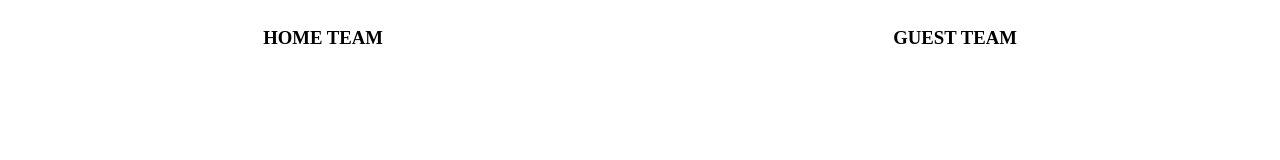
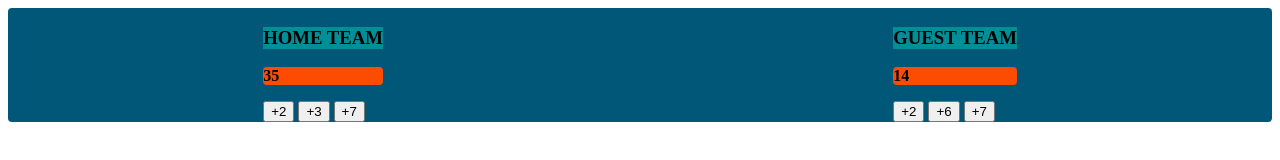
Before and after one commit to chriswebdv/Scrimba-Projects, a plain HTML site: page Project-1/index.html in a window 1280 px wide. Drawn offline with Linux system fonts and the light colour scheme.

Commit message:
add more css

```diff
--- a/Project-1/index.html
+++ b/Project-1/index.html
@@ -10,9 +10,25 @@
     <div class="container">
       <div class="home">
         <h3>HOME TEAM</h3>
+        <div class="score">
+          <p>35</p>
+        </div>
+        <div class="buttons">
+          <button>+2</button>
+          <button>+3</button>
+          <button>+7</button>
+        </div>
       </div>
       <div class="guest">
         <h3>GUEST TEAM</h3>
+        <div class="score">
+          <p>14</p>
+        </div>
+        <div class="buttons">
+          <button>+2</button>
+          <button>+6</button>
+          <button>+7</button>
+        </div>
       </div>
     </div>
   </body>
--- a/Project-1/styles.css
+++ b/Project-1/styles.css
@@ -1,4 +1,16 @@
 .container {
   display: flex;
   justify-content: space-around;
+  background-color: #005778;
+  border-radius: 4px;
 }
+
+.score {
+  background-color: #fc4c02;
+  font-weight: bold;
+  border-radius: 4px;
+}
+
+h3 {
+  background-color: #008e97;
+}
```
